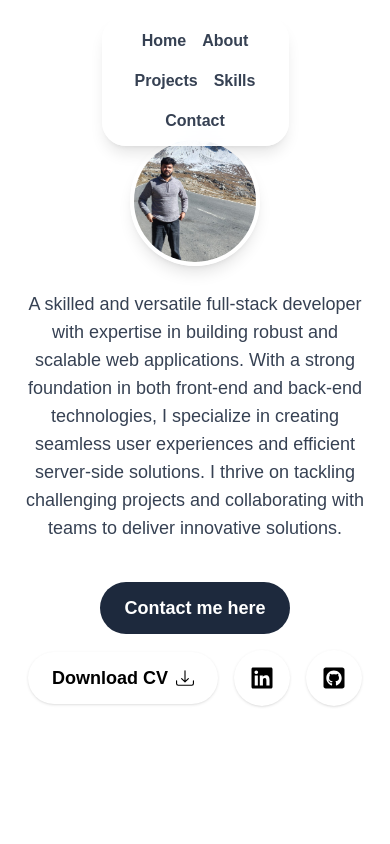
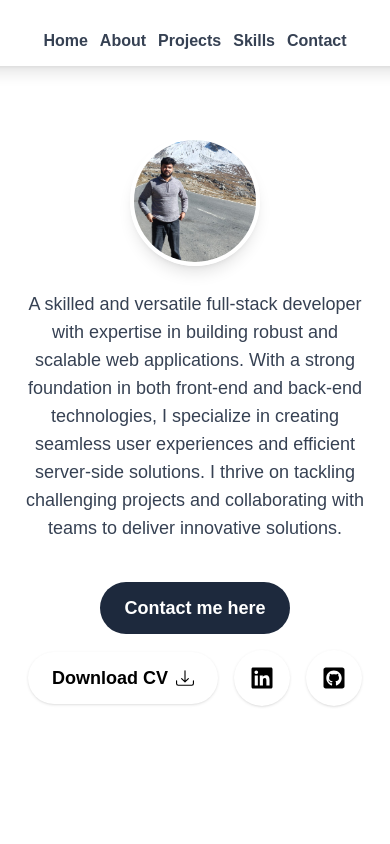
Before and after one commit to Anmolsharma1228/MyPortfolio, a React (Vite) app: page / in a window 390 px wide. Shown: the top 844 px of the page. Built offline with nearby package versions, Linux system fonts and the light colour scheme.

Commit message:
fix navbar

```diff
--- a/src/components/Navbar.jsx
+++ b/src/components/Navbar.jsx
@@ -2,26 +2,27 @@ import React from "react";
 
 export const Navbar = () => {
   return (
-    <nav className="fixed top-4 left-1/2 transform -translate-x-1/2 z-50 w-full px-2">
+    <nav className="fixed top-4 left-1/2 -translate-x-1/2 z-50 w-[600px] px-3">
       <div
         className="
           bg-white/80 backdrop-blur-lg
-          flex flex-wrap items-center justify-center
-          gap-4 md:gap-8
+          flex flex-wrap justify-center items-center
+          gap-3 sm:gap-5 md:gap-8
           px-4 py-3
-          rounded-3xl
           shadow-lg
           font-semibold
           text-gray-700
-          border border-white/40
+          border border-white/50
+          rounded-full
+          max-w-[90%]
+          mx-auto
         "
-        style={{ maxWidth: "50%", margin: "0 auto" }}
       >
-        <a href="#Home" className="hover:text-black transition">Home</a>
-        <a href="#About" className="hover:text-black transition">About</a>
-        <a href="#Projects" className="hover:text-black transition">Projects</a>
-        <a href="#Skills" className="hover:text-black transition">Skills</a>
-        <a href="#Contact" className="hover:text-black transition">Contact</a>
+        <a href="#Home" className="hover:text-black transition whitespace-nowrap">Home</a>
+        <a href="#About" className="hover:text-black transition whitespace-nowrap">About</a>
+        <a href="#Projects" className="hover:text-black transition whitespace-nowrap">Projects</a>
+        <a href="#Skills" className="hover:text-black transition whitespace-nowrap">Skills</a>
+        <a href="#Contact" className="hover:text-black transition whitespace-nowrap">Contact</a>
       </div>
     </nav>
   );
```
